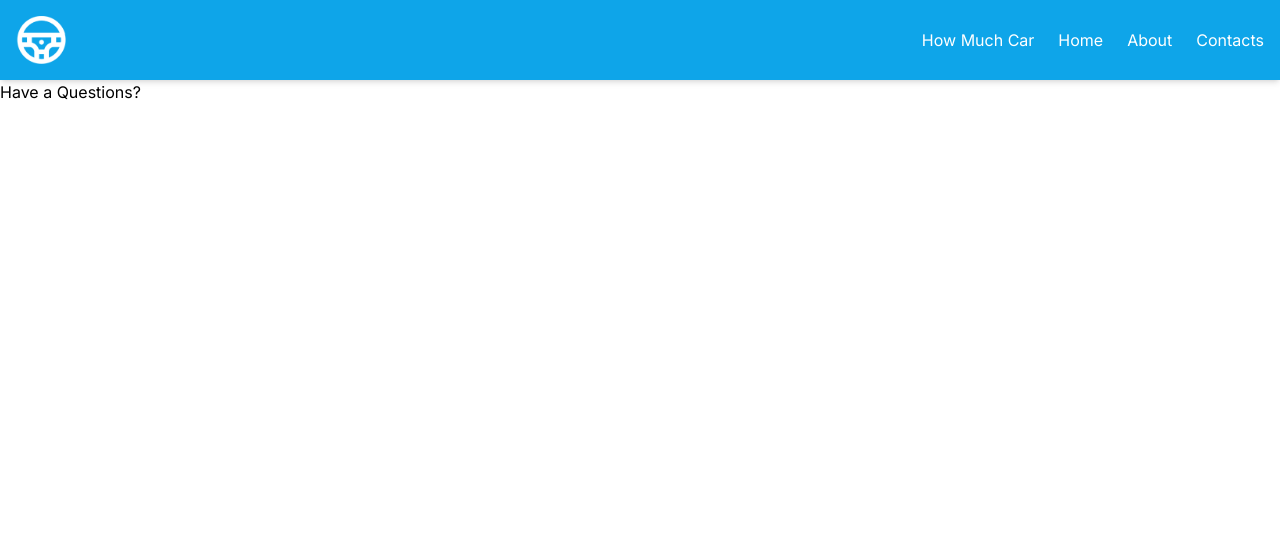
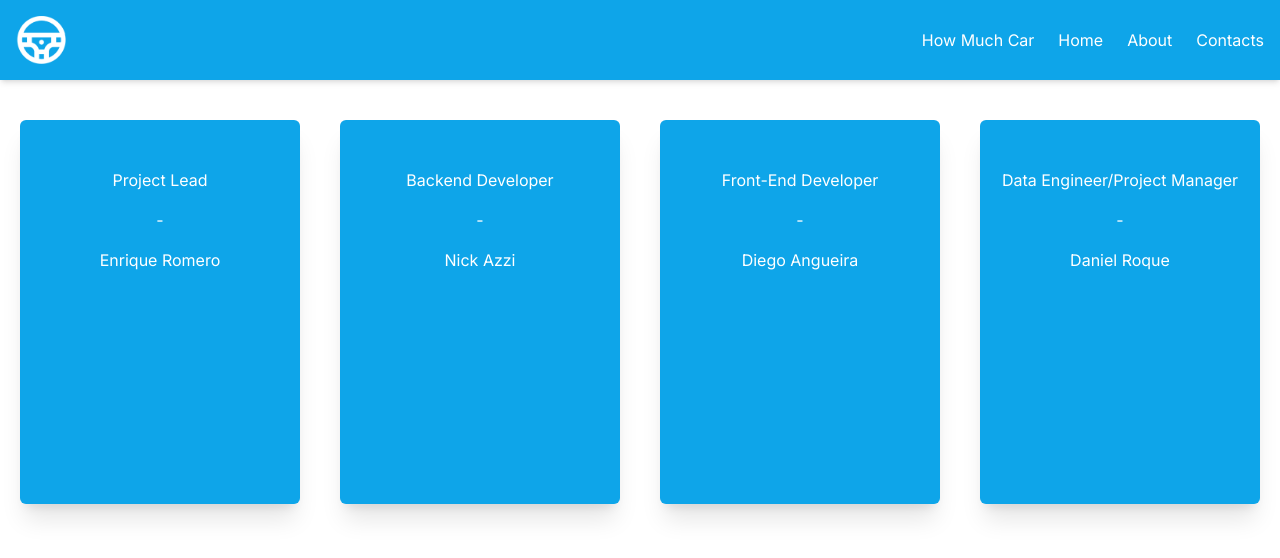
Before and after one commit to erom03/ShellHacks-2023, a Next.js app: page /contacts in a window 1280 px wide. Shown: the top 558 px of the page. Built offline with nearby package versions, Linux system fonts and the light colour scheme.

Commit message:
about page

```diff
--- /dev/null
+++ b/app/contacts/page.css
@@ -0,0 +1,5 @@
+.personOne {
+    position: relative;
+    left: auto;
+    top: 50%;
+}
--- a/app/contacts/page.tsx
+++ b/app/contacts/page.tsx
@@ -2,13 +2,64 @@ import React from 'react'
 import Navigation from '../components/navigation'
 
 const page = () => {
-  return (
+  /*return (
     <>
     <header><Navigation /></header>
     <div className='content-center'>
         <h1>Have a Questions?</h1>
     </div>
     </>
+  )*/
+  return (
+
+    <>
+    <header><Navigation /></header>
+
+    <div className="flex items">
+
+    <div className="w-96 h-96 bg-sky-500 px-5 py-10 mx-5 my-10 leading-10 text-white text-center align-middle font-normal shadow-xl rounded-md person">
+        <label>
+        Project Lead
+        </label>
+        <div>-</div>
+        <div>
+        Enrique Romero
+        </div>
+    </div>
+
+    <div className="w-96 h-96 bg-sky-500 px-5 py-10 mx-5 my-10 leading-10 text-white text-center align-middle font-normal shadow-xl rounded-md person">
+        <label>
+        Backend Developer
+        </label>
+        <div>-</div>
+        <div>
+        Nick Azzi
+        </div>
+    </div>
+
+    <div className="w-96 h-96 bg-sky-500 px-5 py-10 mx-5 my-10 leading-10 text-white text-center align-middle font-normal shadow-xl rounded-md person">
+        <label>
+        Front-End Developer
+        </label>
+        <div>-</div>
+        <div>
+        Diego Angueira
+        </div>
+    </div>
+
+    <div className="w-96 h-96 bg-sky-500 px-5 py-10 mx-5 my-10 leading-10 text-white text-center align-middle font-normal shadow-xl rounded-md person">
+        <label>
+        Data Engineer/Project Manager
+        </label>
+        <div>-</div>
+        <div>
+        Daniel Roque
+        </div>
+    </div>
+
+    </div>
+
+    </>
   )
 }
 
```
